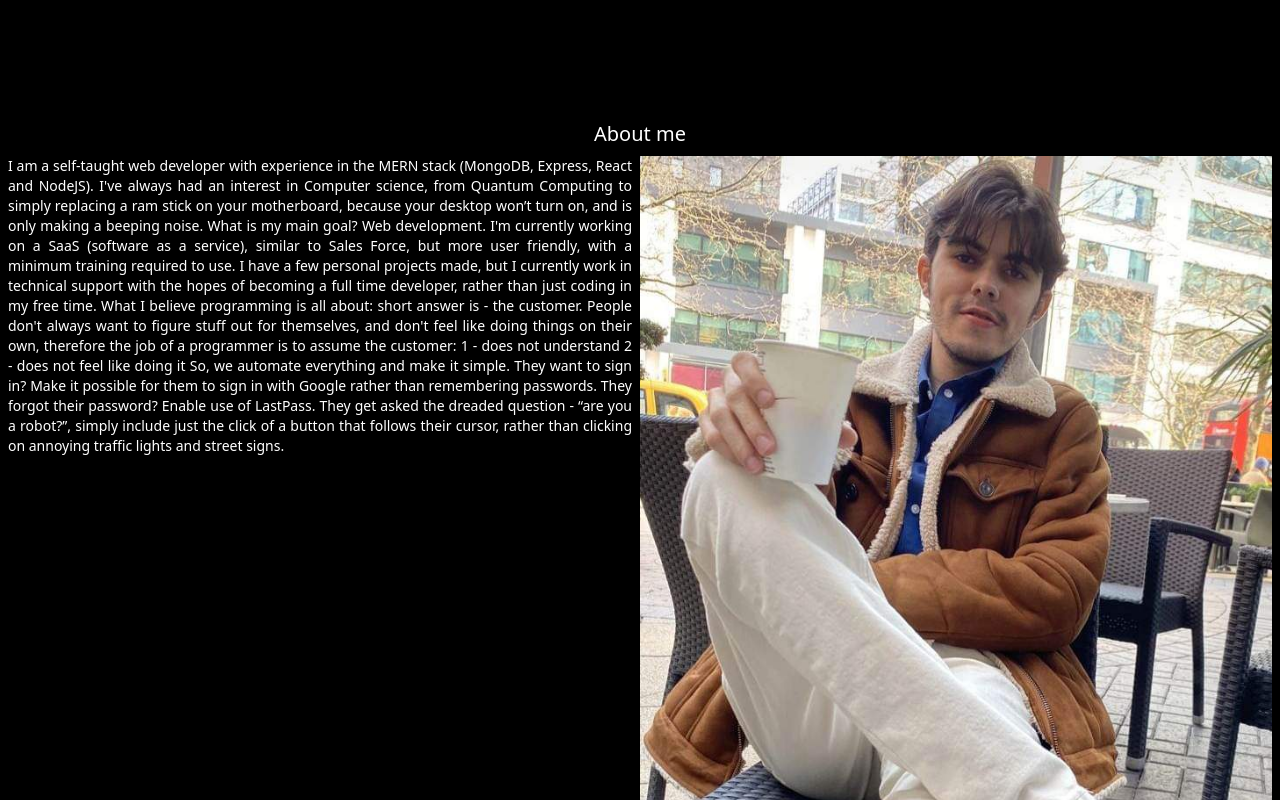
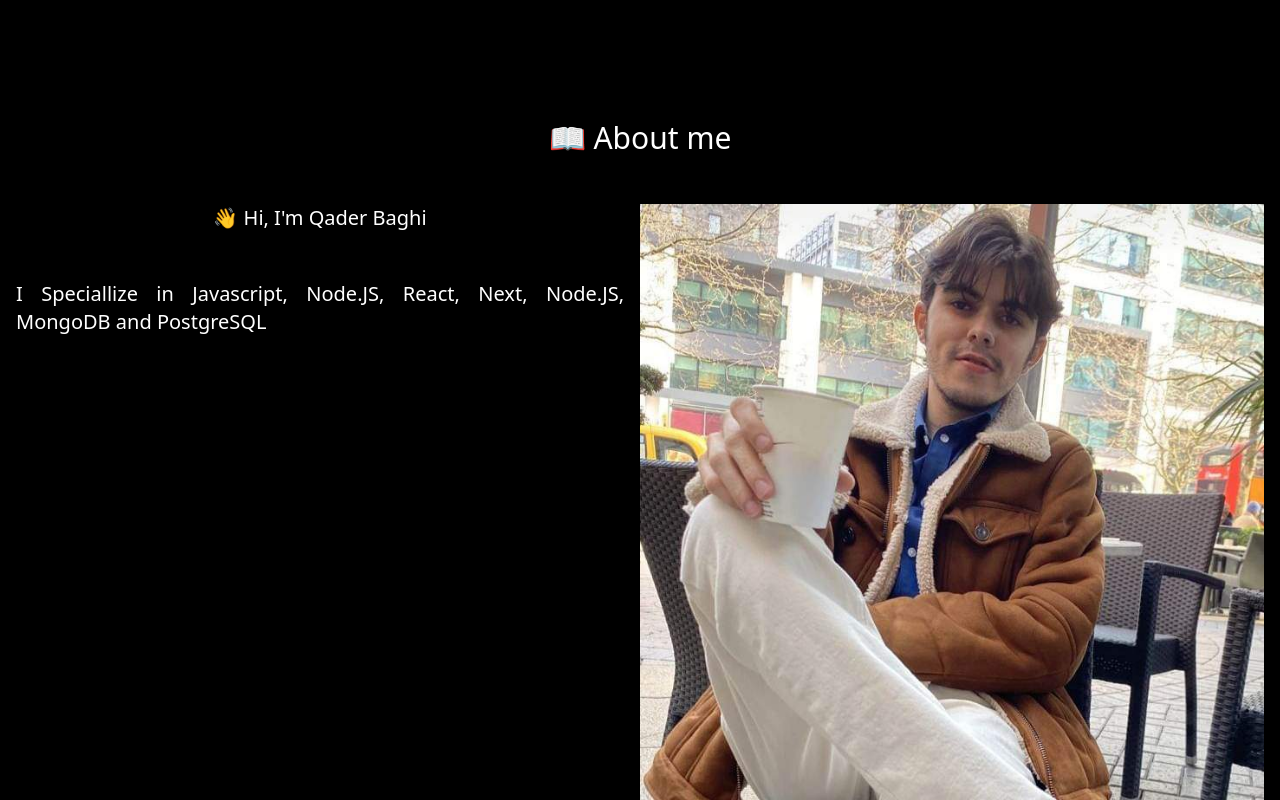
Before and after one commit to TheRealAtomicCode/atomiccode, a Next.js app: page / in a window 1280 px wide. Shown: the part 680-1480 px from the top of the page. Built offline with nearby package versions, Linux system fonts and the light colour scheme.

Commit message:
added the about me section and needs updating with code as well as the blob needs to also follow the scroll mar when the mouse is not moving

```diff
--- a/src/pages/index.js
+++ b/src/pages/index.js
@@ -27,19 +27,12 @@ export default function Home() {
         <Name />
 
         <div className='relative text-white text-xl'>
-          <h2 className='text-center'>About me</h2>
-          <div className='grid grid-cols-2 text-sm font-light text-justify m-2'>
-            <p className="mr-2">I am a self-taught web developer with experience in the MERN stack (MongoDB, Express, React and NodeJS). I've always had an interest in Computer science, from Quantum Computing to simply replacing a ram stick on your motherboard, because your desktop won’t turn on, and is only making a beeping noise.
-
-              What is my main goal? Web development. I'm currently working on a SaaS (software as a service), similar to Sales Force, but more user friendly, with a minimum training required to use. I have a few personal projects made, but I currently work in technical support with the hopes of becoming a full time developer, rather than just coding in my free time.
-
-              What I believe programming is all about: short answer is - the customer. People don't always want to figure stuff out for themselves, and don't feel like doing things on their own, therefore the job of a programmer is to assume the customer:
-
-              1 - does not understand
-
-              2 - does not feel like doing it
-
-              So, we automate everything and make it simple. They want to sign in? Make it possible for them to sign in with Google rather than remembering passwords. They forgot their password? Enable use of LastPass. They get asked the dreaded question - “are you a robot?”, simply include just the click of a button that follows their cursor, rather than clicking on annoying traffic lights and street signs.</p>
+          <h2 className='text-center text-3xl mb-12'>📖 About me</h2>
+          <div className='grid grid-cols-2 text-justify m-4'>
+            <div className="mr-4 ">
+              <p className="text-center first-letter:text-xl">👋 Hi, I'm Qader Baghi</p>
+              <p className="mt-12 font-light">I Speciallize in Javascript, Node.JS, React, Next, Node.JS, MongoDB and PostgreSQL</p>
+            </div>
             <img src='me.jpeg' />
           </div>
         </div>
```
